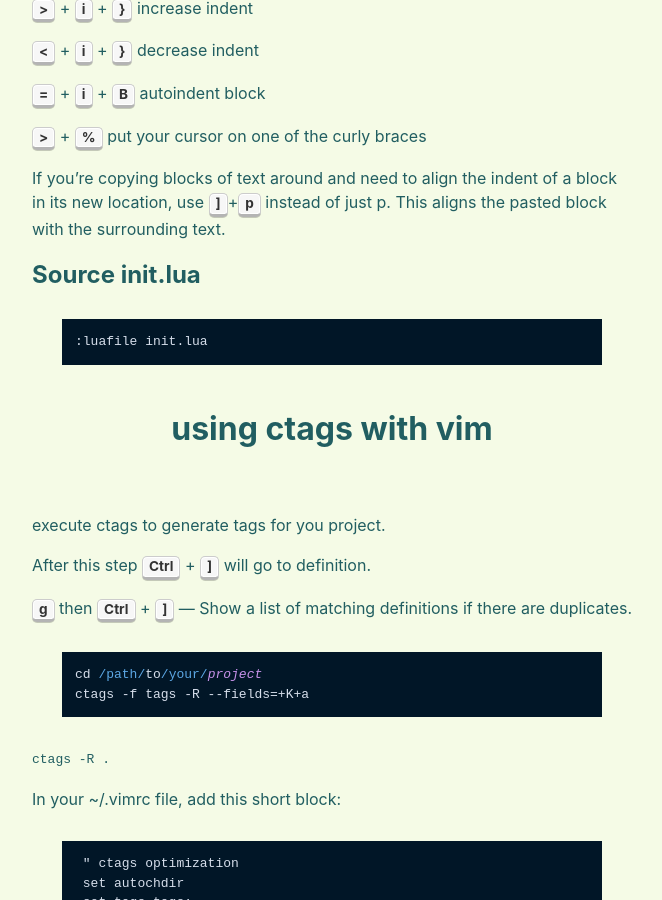
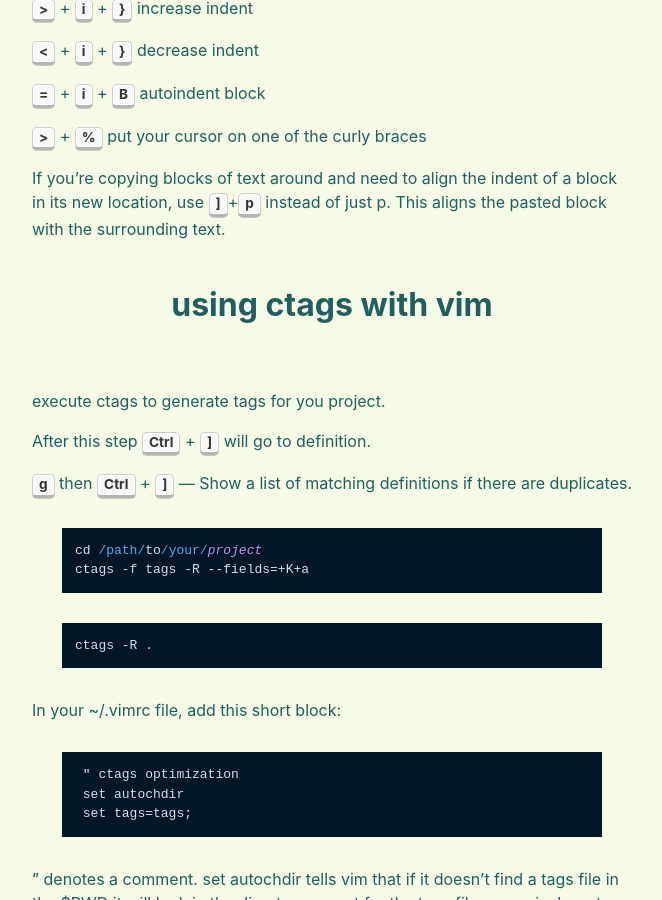
Before and after one commit to anthracitelabs/anthracitelabs.github.io, a Jekyll site: the page built from vim.md, in a window 1280 px wide and 900 px high, scrolled down 7415 px. Shown: the whole window, without its empty margins (308-970 px from the left). Built offline with Jekyll 4.4.1, drawn with Linux system fonts in a browser that asks for light colours; the repository's description, which GitHub fills in, is left out; our own code applies the rules of GitHub Pages for plain Markdown files.

Commit message:
Update vim.md

```diff
--- a/vim.md
+++ b/vim.md
@@ -283,7 +283,7 @@
 
 What about doing a find and replace in the working directory and the subdirectories? You can populate the arglist as follow:
 
-~~~~~~~~~~~~~~~~~~~~~~~~~~~~~~~~ vim
+~~~~~~~~~~~~~~~~~~~~~~~~~~~~~~~~ c
 :arg **/*.html
 :argadd **/*.php
 ~~~~~~~~~~~~~~~~~~~~~~~~~~~~~~~~
@@ -301,14 +301,6 @@
 
 If you’re copying blocks of text around and need to align the indent of a block in its new location, use <kbd>]</kbd>+<kbd>p</kbd> instead of just p. This aligns the pasted block with the surrounding text.
 
-Source init.lua
----------------
-
-~~~~~~~~~~~~~~~~~~~~~~~~~~~~~~~~ vim
-:luafile init.lua
-~~~~~~~~~~~~~~~~~~~~~~~~~~~~~~~~
-
-
 # using ctags with vim
 
 execute ctags to generate tags for you project.
@@ -322,14 +314,14 @@
 ctags -f tags -R --fields=+K+a
 ~~~~
 
-~~~~~~~~~~~~~~~~~~~~~~~~~~~~~~~~ cmd
+~~~~~~~~~~~~~~~~~~~~~~~~~~~~~~~~ c
 ctags -R .
 ~~~~~~~~~~~~~~~~~~~~~~~~~~~~~~~~
 
 
 In your ~/.vimrc file, add this short block:
 
-~~~~~~~~~~~~~~~~~~~~~~~~~~~~~~~~ vim
+~~~~~~~~~~~~~~~~~~~~~~~~~~~~~~~~ c
  " ctags optimization
  set autochdir
  set tags=tags;
@@ -372,12 +364,12 @@
 ----------------------
 
 To run a terminal command without input or output
-~~~~~~ vim
+~~~~~~ c
 :!{command}
 ~~~~~~
 
 To run a terminal command and pass the output to current buffer
-~~~~~~ vim
+~~~~~~ c
 :read !{command}
 ~~~~~~
 
@@ -395,7 +387,7 @@
 # Sample vimrc
 
 
-~~~~~~ vim
+~~~~~~ c
 syntax on
 set background=dark
 colorscheme desert
```
